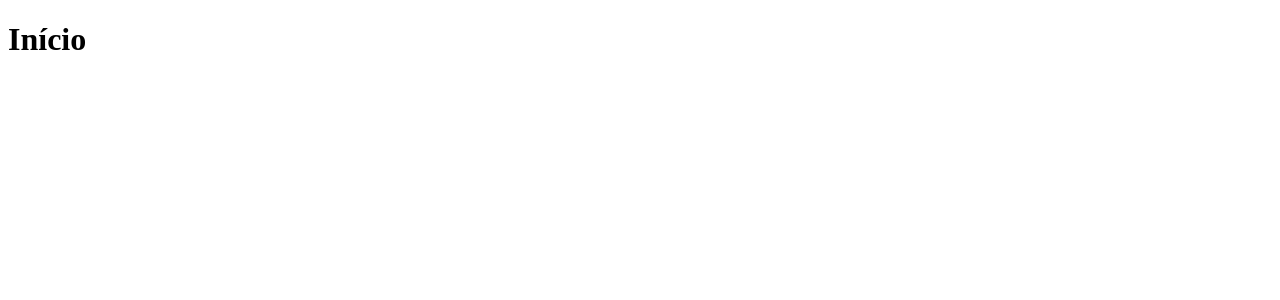
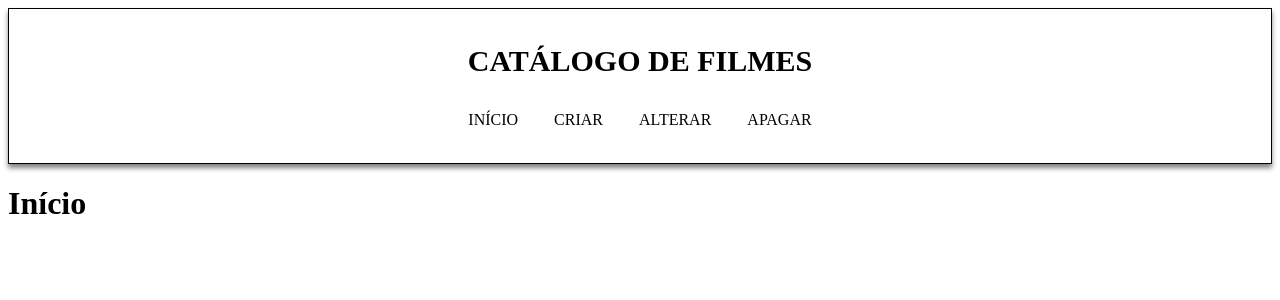
Before and after one commit to gabrielmribeiro9235/film-catalog, a React (Vite) app: page / in a window 1280 px wide. Shown: the top 300 px of the page. Built offline with nearby package versions, Linux system fonts and the light colour scheme.

Commit message:
feat: create the Menu component

```diff
--- a/src/App.jsx
+++ b/src/App.jsx
@@ -1,14 +1,16 @@
 import { BrowserRouter, Route, Routes } from "react-router-dom"
+import Menu from "./components/Menu";
 
 function App() {
   return (
     <BrowserRouter>
+      <Menu />
       <Routes>
         <Route path="/" element={<h1>Início</h1>} />
         <Route path="/create" element={<h1>Criar</h1>} />
-        <Route path="/update/:id" element={<h1>Atualizar</h1>} />
-        <Route path="/read/:id" element={<h1>Ler</h1>} />
-        <Route path="/delete/:id" element={<h1>Excluir</h1>} />
+        <Route path="/update" element={<h1>Atualizar</h1>} />
+        <Route path="/read" element={<h1>Ler</h1>} />
+        <Route path="/delete" element={<h1>Excluir</h1>} />
         <Route path="*" element={<h1>Página não encontrada</h1>} />
       </Routes>
     </BrowserRouter>
--- /dev/null
+++ b/src/components/Menu/Menu.css
@@ -0,0 +1,35 @@
+
+.menu {
+    border: 1px solid black;
+    box-shadow: 0 4px 5px gray;
+    background-color: white;
+    color: black;
+    padding: 10px;
+}
+
+.menu-titulo {
+    font-size: 30px;
+    text-align: center;
+}
+
+.menu-lista {
+    display: flex;
+    justify-content: center;
+    gap: 20px;
+    list-style: none;
+    padding: 0;
+}
+
+.menu-lista a {
+    display: block;
+    color: black;
+    background-color: white;
+    font-size: 16px;
+    text-decoration: none;
+    padding: 8px;
+}
+
+.menu-lista a:hover {
+    color: white;
+    background-color: black;
+}
--- /dev/null
+++ b/src/components/Menu/index.jsx
@@ -0,0 +1,22 @@
+
+import { Link } from "react-router-dom"
+import "./Menu.css"
+
+function Menu() {
+  return (
+    <header className="menu">
+      <h2 className="menu-titulo">CATÁLOGO DE FILMES</h2>
+
+      <nav>
+        <ul className="menu-lista">
+          <li><Link to="/">INÍCIO</Link></li>
+          <li><Link to="/create">CRIAR</Link></li>
+          <li><Link to="/update">ALTERAR</Link></li>
+          <li><Link to="/delete">APAGAR</Link></li>
+        </ul>
+      </nav>
+    </header>
+  )
+}
+
+export default Menu
```
